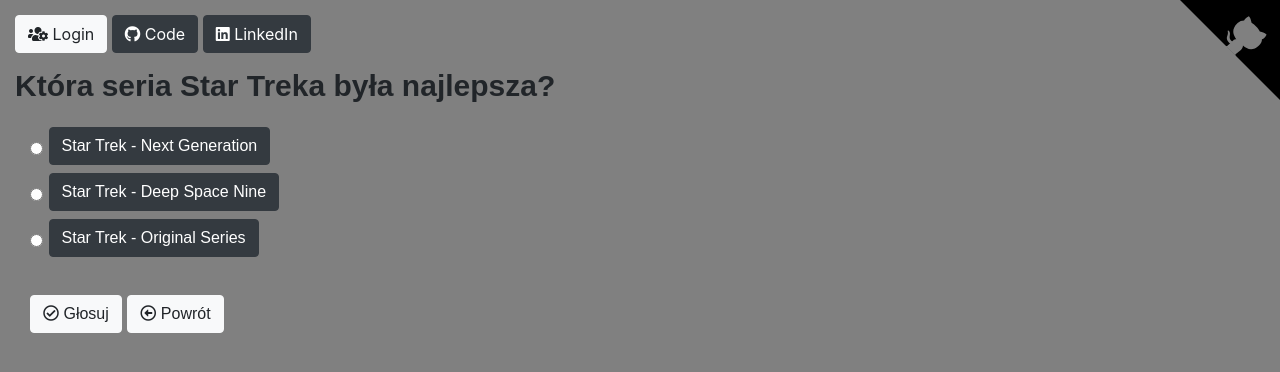
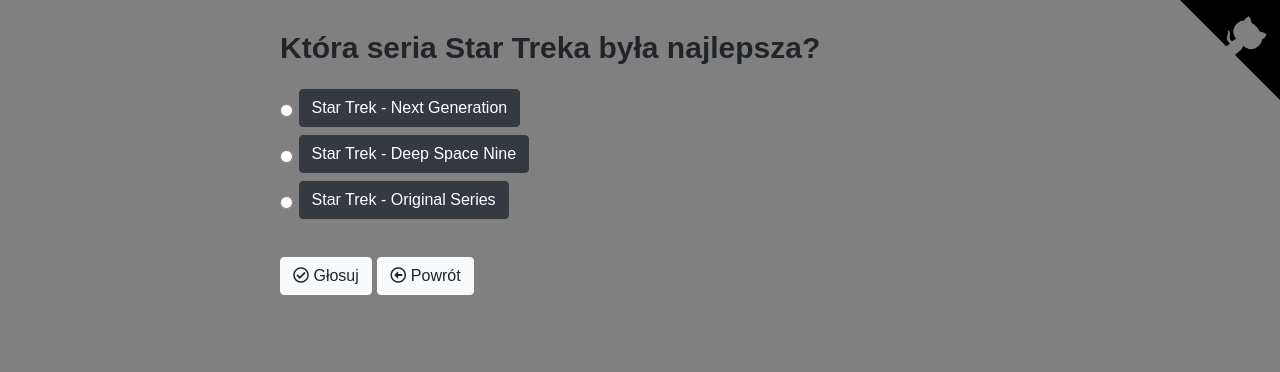
Before and after one commit to Sonny-skyez/Polls_Django_2.1, a Django app: page /polls/4/ in a window 1280 px wide. Shown: the top 372 px of the page. Run offline with Django 3.2, Linux system fonts and the light colour scheme; data comes from the database, SQL or seed files in the repository; both versions use the stored data as it was after the commit; some libraries are stand-ins or nearby versions.

Commit message:
All html files fixed and centered

```diff
--- a/polls/templates/polls/detail.html
+++ b/polls/templates/polls/detail.html
@@ -3,22 +3,16 @@
 
 {% block body %}
 
-    <div class="container"></div>
-
-        <a class="btn btn-light" href="{% url 'admin:index' %}"><i class="fas fa-users-cog"></i> Login</a>
-        <a class="btn btn-dark" target="_blank" rel="noopener noreferrer"
-           href="https://github.com/Sonny-skyez/Polls_Django_2.1"><i class="fab fa-github"></i> Code</a>
-        <a class="btn btn-dark" target="_blank" rel="noopener noreferrer"
-           href="https://www.linkedin.com/in/krzysztof-brymer/"><i class="fab fa-linkedin"></i> LinkedIn</a>
+    <div class="container">
 
 
         <h2>{{ question.question_text }}</h2>
 
         {% if error_message %}
-            <p1><strong>{{ error_message }}</strong></p1><br><br>
+            <p1>{{ error_message }}</p1><br><br>
         {% endif %}
 
-        <form action="{% url 'polls:vote' question.id %}" method="post" style="padding-left: 15px">
+        <form action="{% url 'polls:vote' question.id %}" method="post">
         {% csrf_token %}
             {% for choice in question.choice_set.all %}
                 <input type="radio" name="choice" id="choice{{ forloop.counter }}" value="{{ choice.id }}">
--- a/static/polls/style.css
+++ b/static/polls/style.css
@@ -46,7 +46,7 @@ p1 {
     color: Black;
     font-size: 20px;
     font-family: 'Arial';
-    background: white;
+    background-color: white;
 }
 
 
@@ -72,3 +72,9 @@ p1 {
 .list-group-item {
     background-color: #f2f2f2;
 }
+
+
+.table {
+    width: 90%;
+    margin-bottom: 30px;
+}
```
Also changed, not shown: polls/templates/polls/results.html (+1 -7 lines), db.sqlite3.
